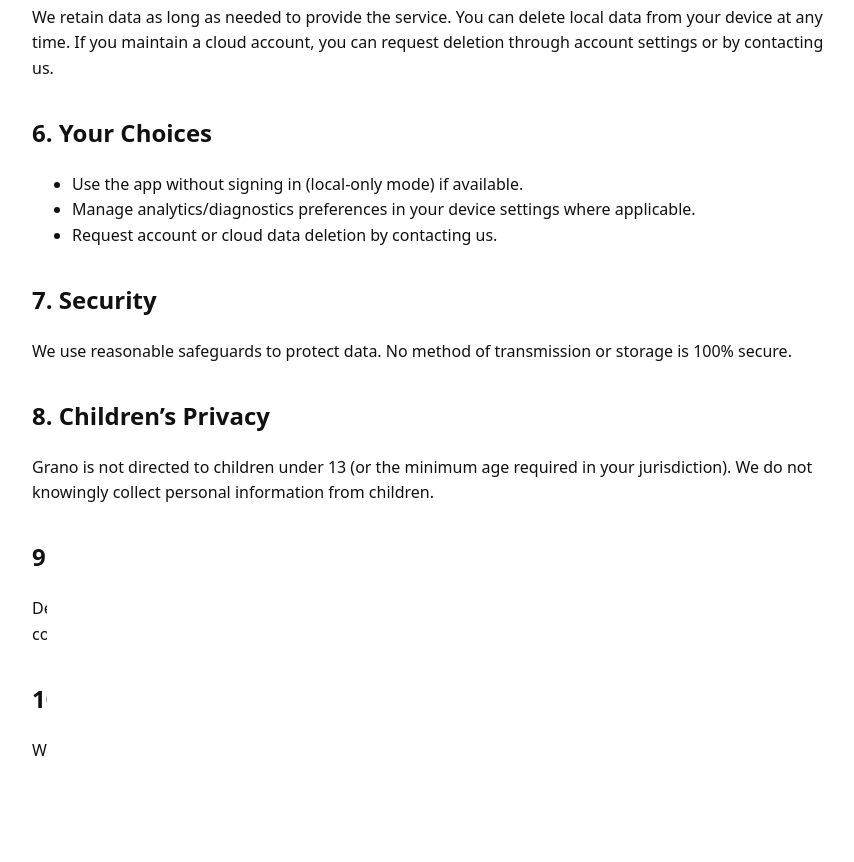
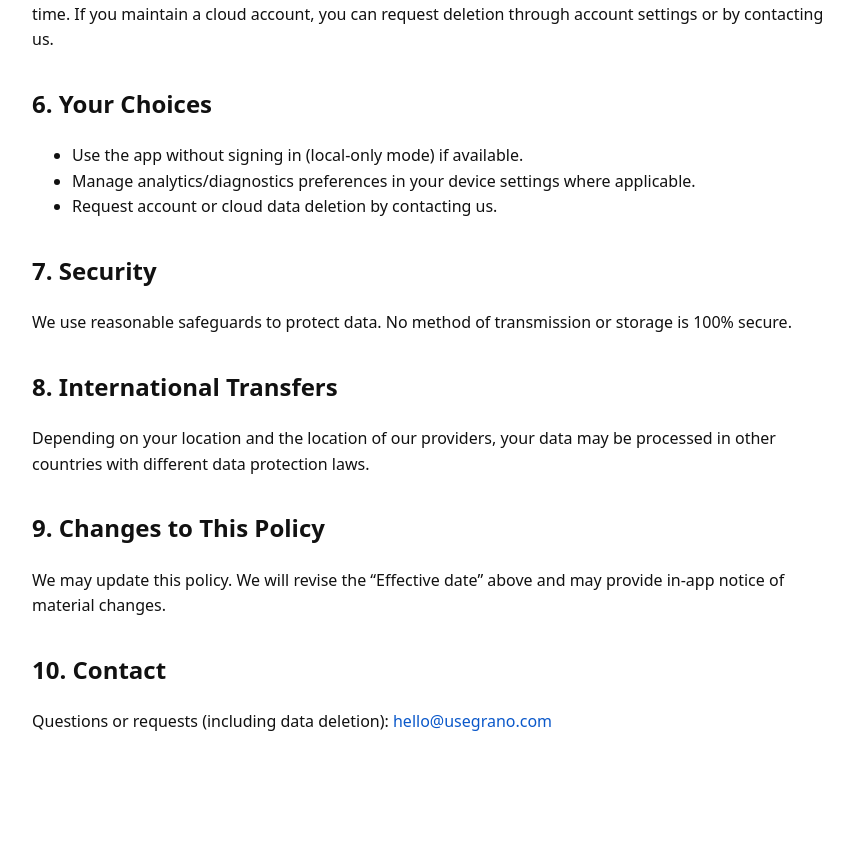
Before and after one commit to uotece/grano, a plain HTML site: page grano-privacy-policy.html in a window 1280 px wide. Shown: the part 1012-1874 px from the top of the page, without its empty margins (208-1062 px from the left). After the commit the page ends 1795 px from the top, so only its background shows below. Drawn offline with Linux system fonts and the light colour scheme.

Commit message:
Update grano-privacy-policy.html

```diff
--- a/grano-privacy-policy.html
+++ b/grano-privacy-policy.html
@@ -18,7 +18,6 @@
 </head>
 <body>
   <h1>Privacy Policy</h1>
-  <small>Effective date: <span id="eff">2025-08-24</span></small>
 
   <p><strong>Grano Finance Tracker</strong> (“Grano”, “we”, “our”, or “us”) respects your privacy. This Privacy Policy explains how the app handles information when you use Grano.</p>
 
@@ -53,21 +52,14 @@
   <h2>7. Security</h2>
   <p>We use reasonable safeguards to protect data. No method of transmission or storage is 100% secure.</p>
 
-  <h2>8. Children’s Privacy</h2>
-  <p>Grano is not directed to children under 13 (or the minimum age required in your jurisdiction). We do not knowingly collect personal information from children.</p>
-
-  <h2>9. International Transfers</h2>
+  <h2>8. International Transfers</h2>
   <p>Depending on your location and the location of our providers, your data may be processed in other countries with different data protection laws.</p>
 
-  <h2>10. Changes to This Policy</h2>
+  <h2>9. Changes to This Policy</h2>
   <p>We may update this policy. We will revise the “Effective date” above and may provide in‑app notice of material changes.</p>
 
-  <h2>11. Contact</h2>
+  <h2>10. Contact</h2>
   <p>Questions or requests (including data deletion): <a href="mailto:hello@usegrano.com">hello@usegrano.com</a></p>
 
-  <!-- Optional: simple PT-BR section if you prefer bilingual -->
-  <hr />
-  <h2>Política de Privacidade (Resumo em PT‑BR)</h2>
-  <p>O Grano respeita sua privacidade. Os dados inseridos no app permanecem no seu dispositivo e só são sincronizados se você optar por isso. Compras são processadas pela Apple; não armazenamos dados completos de pagamento. Para dúvidas: <a href="mailto:hello@usegrano.com">hello@usegrano.com</a>.</p>
 </body>
 </html>
```
